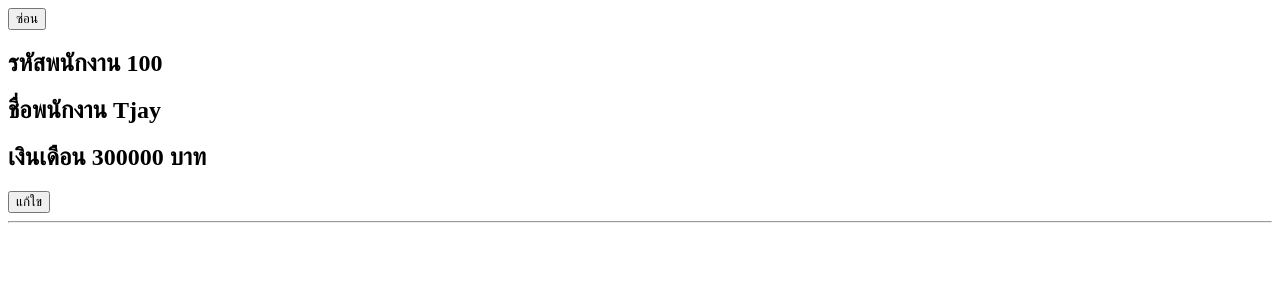
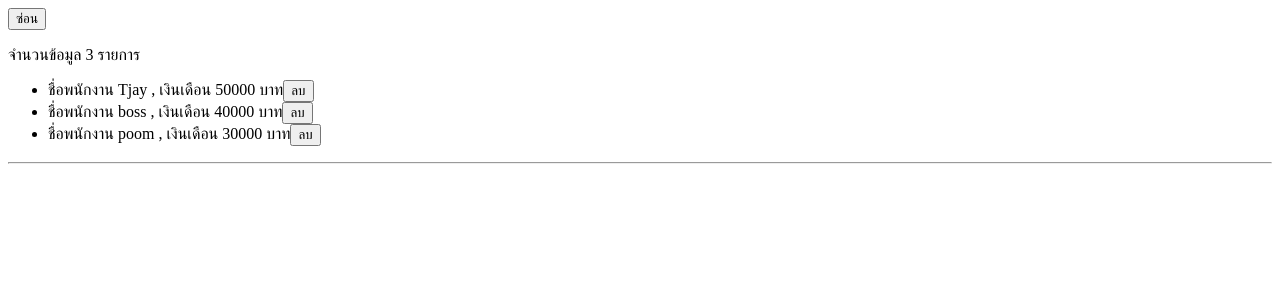
Before and after one commit to izumiiu/TypeScript-React-test01, a React (Vite) app: page / in a window 1280 px wide. Shown: the top 300 px of the page. Built offline with nearby package versions, Linux system fonts and the light colour scheme.

Commit message:
Array State

```diff
--- a/src/App.tsx
+++ b/src/App.tsx
@@ -7,36 +7,37 @@ interface Employee {
 }
 
 function App() {
-  // ใส่ Generic เพื่อกำหนดว่าเป็น string (ใส่หรือไม่ใส่ก็ได้)
+  const [isVisible, setIsvisible] = useState<boolean>(true);
+  const [data, setData] = useState<Employee[]>([
+    { id: 1, name: "Tjay", salary: 50000 },
+    { id: 2, name: "boss", salary: 40000 },
+    { id: 3, name: "poom", salary: 30000 },
+  ]);
 
+  function deleteData(id: number) {
+      console.log("ต้องการลบข้อมูลพนักานรหัส", id);
+      setData(data.filter(person => person.id !==id)); // ผลลับคือจะได้ array ก้อนใหม่ที่ id ไม่เท่ากับ id ที่ส่งมา
 
-  const [person, setPerson] = useState<Employee>({
-    id:100,
-    name:"Tjay",
-    salary:300000
-  });
-   const [isVisible, setIsvisible] = useState<boolean>(true);
-
+  }
 
   return (
     <>
-    <button onClick={() => setIsvisible(!isVisible)}>{isVisible ? "ซ่อน" : "แสดง"}</button>
+      <button onClick={() => setIsvisible(!isVisible)}>
+        {isVisible ? "ซ่อน" : "แสดง"}
+      </button>
+      <p>จำนวนข้อมูล {data.length} รายการ</p>
       {isVisible && (
-        <div>
-          <h2>รหัสพนักงาน {person.id}</h2>
-          <h2>ชื่อพนักงาน {person.name}</h2>
-          <h2>เงินเดือน {person.salary} บาท</h2>
-          {/* น Arrow Function ถ้าเราต้องการส่งค่ากลับ (Return) เป็น Object ทันที เราต้องครอบด้วยวงเล็บกลมครับ
-          เพื่อไม่ให้คอมพิวเตอร์สับสนว่าปีกกานั้นเป็นขอบเขตของฟังก์ชันหรือเป็นตัว Object */}
-          <button onClick={() => setPerson(data  => ({
-            ...data,
-            name:"boss",
-            salary:200000
-          }))}>แก้ใข</button>
-        </div>
+        <ul>
+          {data.map((person) => (
+            <li key={person.id}>
+              ชื่อพนักงาน {person.name} , เงินเดือน {person.salary} บาท
+              <button onClick={() => deleteData(person.id)}>ลบ</button>
+            </li>
+          ))}
+        </ul>
       )}
-      <hr/>
-       </>
+      <hr />
+    </>
   );
 }
 
```
